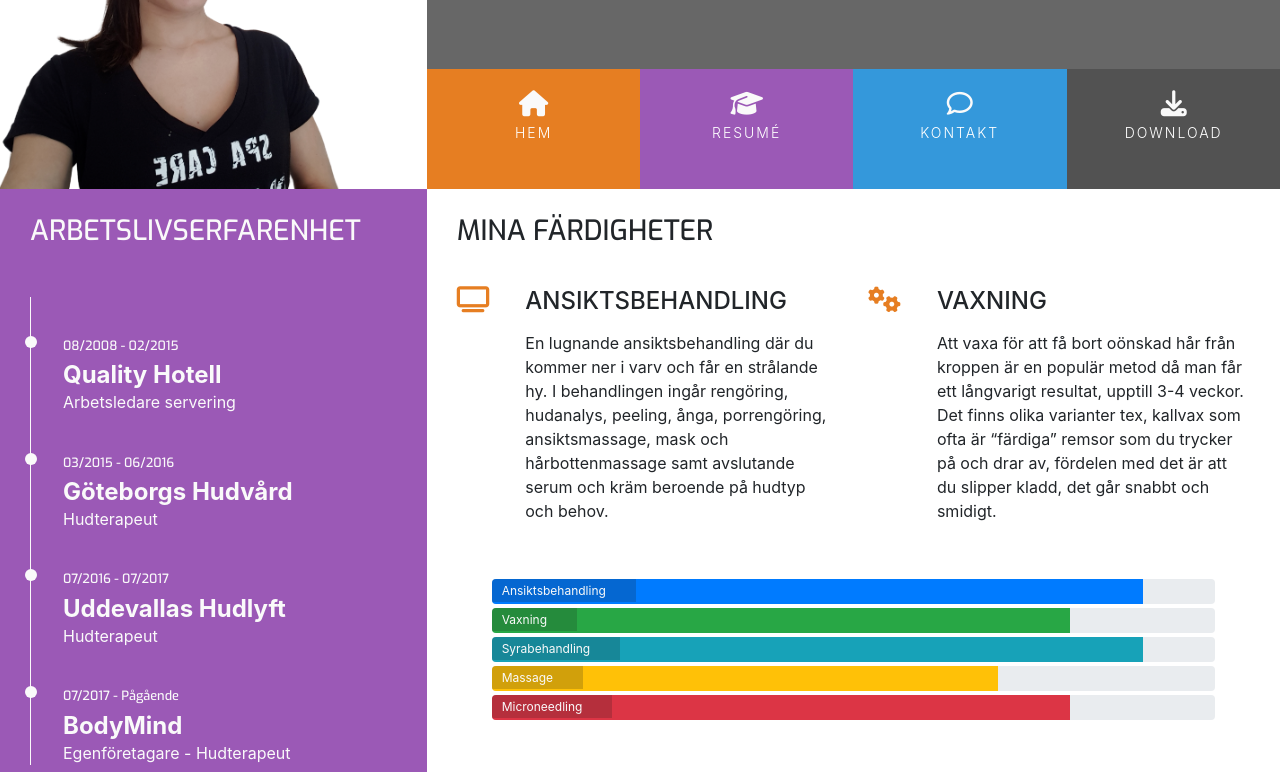
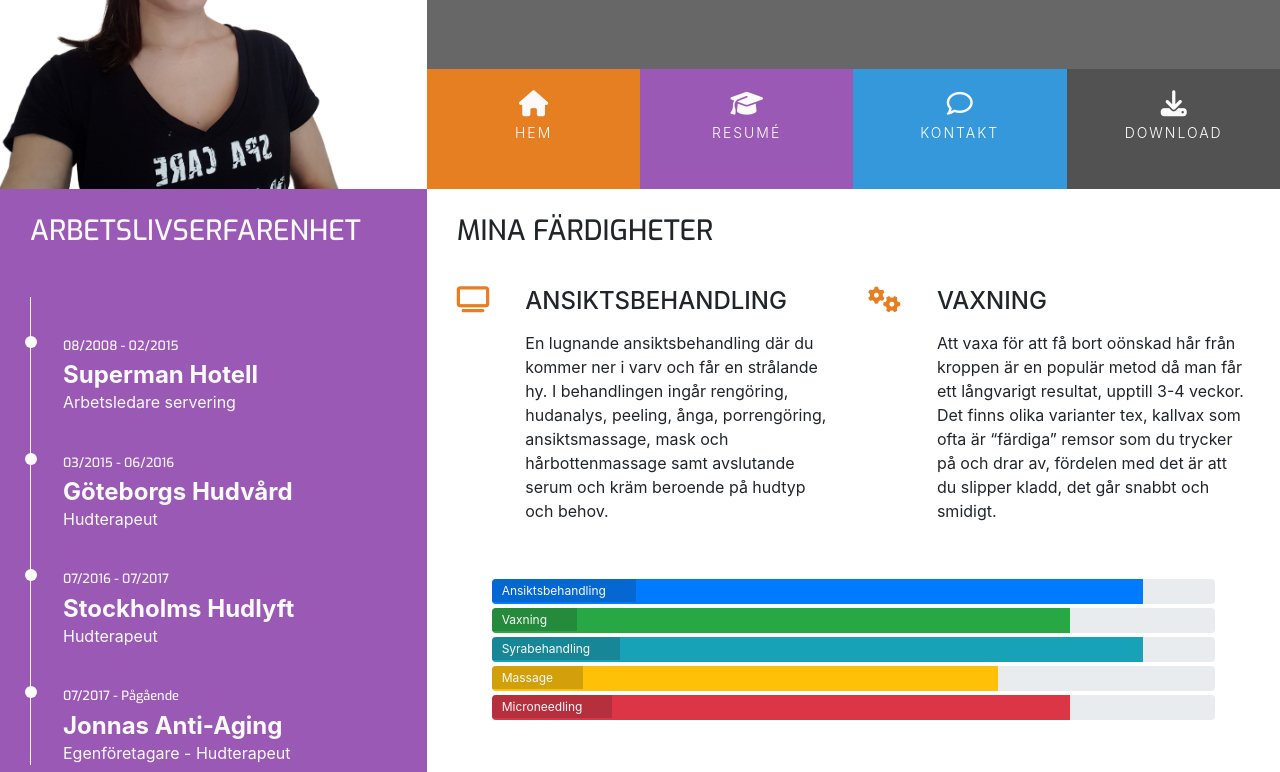
Before and after one commit to DanJtl/resume, a plain HTML site: page resume.html in a window 1280 px wide. Shown: the part 180-952 px from the top of the page. Drawn offline with nearby package versions, Linux system fonts and the light colour scheme.

Commit message:
Add content

```diff
--- a/resume.html
+++ b/resume.html
@@ -55,7 +55,7 @@
                 </div>
                 <div class="history-items">
                     <div class="timeline-item" data-dates="08/2008 - 02/2015">
-                        <h4>Quality Hotell</h4>
+                        <h4>Superman Hotell</h4>
                         <p>Arbetsledare servering</p>
                     </div>
                     <div class="timeline-item" data-dates="03/2015 - 06/2016">
@@ -63,11 +63,11 @@
                         <p>Hudterapeut</p>
                     </div>
                     <div class="timeline-item" data-dates="07/2016 - 07/2017">
-                        <h4>Uddevallas Hudlyft</h4>
+                        <h4>Stockholms Hudlyft</h4>
                         <p>Hudterapeut</p>
                     </div>
                     <div class="timeline-item" data-dates="07/2017 - Pågående">
-                        <h4>BodyMind</h4>
+                        <h4>Jonnas Anti-Aging</h4>
                         <p>Egenföretagare - Hudterapeut</p>
                     </div>
                 </div>
```
Also changed, not shown: index.html (+1 -1 lines).
